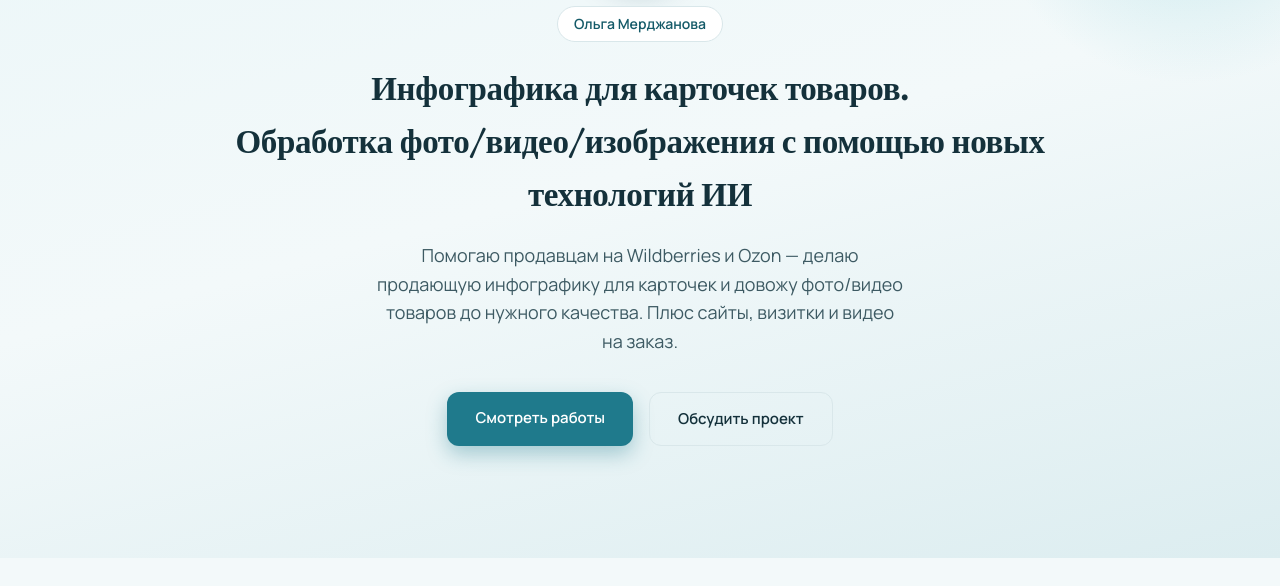
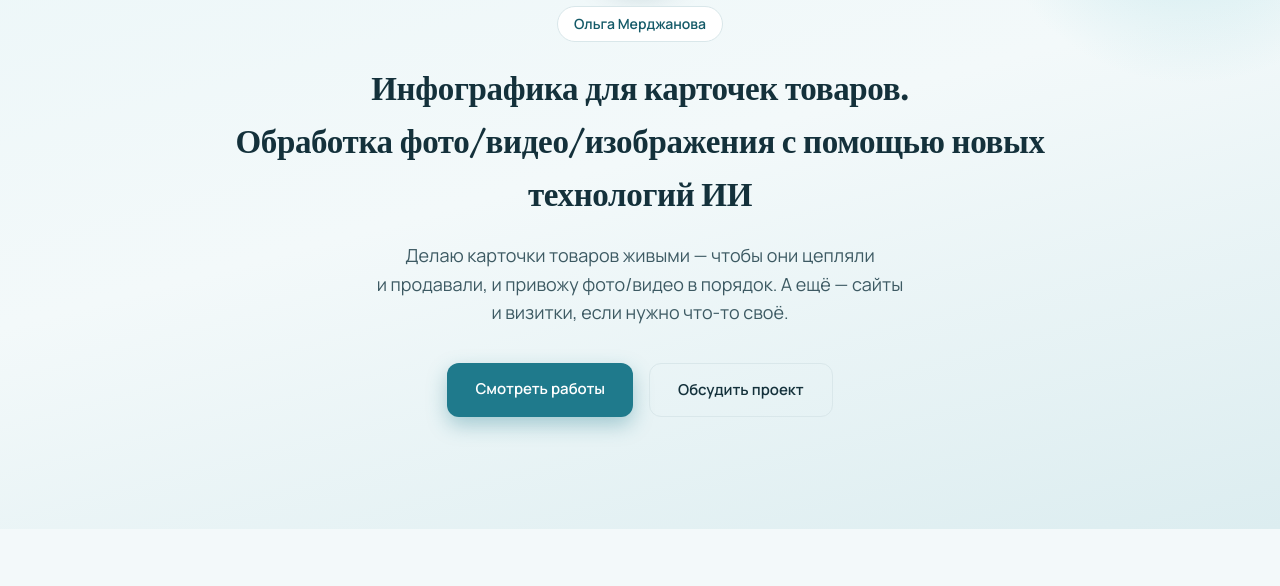
Before and after one commit to olga1959vladimirovna-gif/olga-portfolio, a website: page index.html in a window 1280 px wide. Shown: the part 214-800 px from the top of the page. Drawn offline with Linux system fonts and the light colour scheme; no server answers.

Commit message:
Переписать тэглайн в шапке — короче и живее
Убрано повторение "Wildberries и Ozon" (уже есть в заголовке),
добавлена эмоция ("живыми — чтобы цепляли и продавали").
Синхронизирован admin.html.

```diff
--- a/index.html
+++ b/index.html
@@ -26,7 +26,7 @@
     </div>
     <div class="badge">Ольга Мерджанова</div>
     <h1 id="editHeroTitle">Инфографика для карточек товаров.<br>Обработка фото/видео/изображения с&nbsp;помощью новых технологий ИИ</h1>
-    <p class="tagline" id="editHeroTagline">Помогаю продавцам на&nbsp;Wildberries и&nbsp;Ozon — делаю продающую инфографику для карточек и&nbsp;довожу фото/видео товаров до&nbsp;нужного качества. Плюс сайты, визитки и&nbsp;видео на&nbsp;заказ.</p>
+    <p class="tagline" id="editHeroTagline">Делаю карточки товаров живыми — чтобы они цепляли и&nbsp;продавали, и&nbsp;привожу фото/видео в&nbsp;порядок. А&nbsp;ещё — сайты и&nbsp;визитки, если нужно что-то своё.</p>
     <div class="hero-actions">
       <a href="#portfolio" class="btn btn-primary">Смотреть работы</a>
       <a href="#contact" class="btn btn-ghost">Обсудить проект</a>
```
Also changed, not shown: admin.html (+1 -1 lines).
